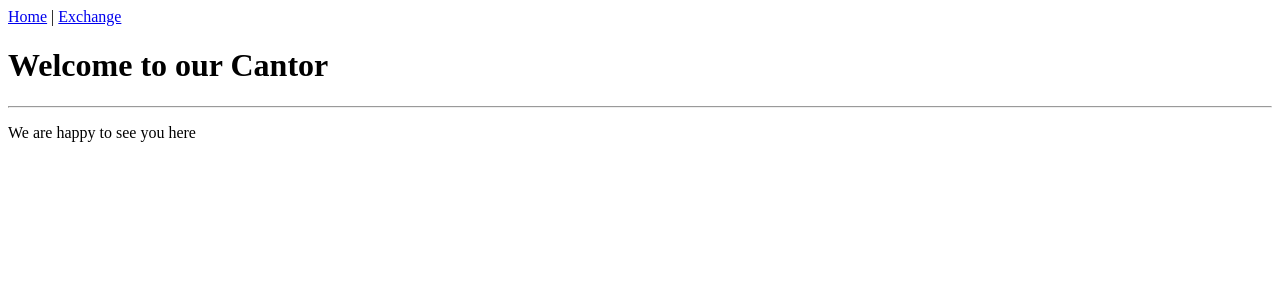
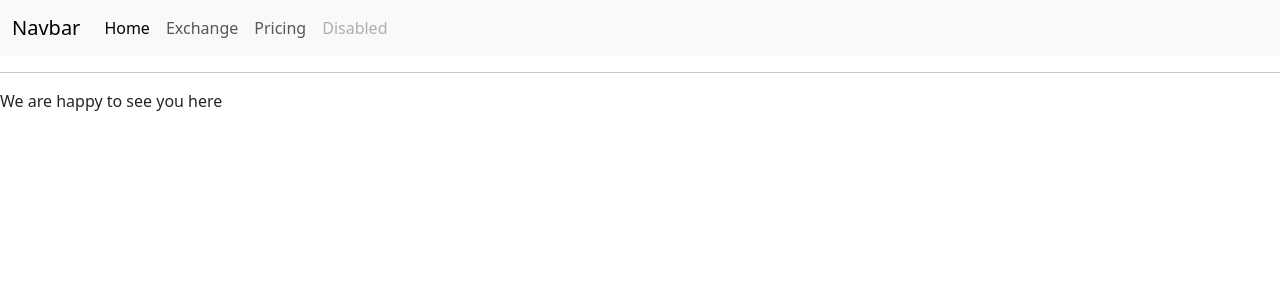
Before and after one commit to rajkonkret/Bootcamp-10-05-2025-web, a Flask app: page / in a window 1280 px wide. Shown: the top 300 px of the page. Run offline with Flask 3, Linux system fonts and the light colour scheme.

Commit message:
[17 4] add navbar

```diff
--- a/web4_with_templates/templates/base.html
+++ b/web4_with_templates/templates/base.html
@@ -5,8 +5,11 @@
     <meta charset="UTF-8">
     <title>Cantor</title>
     <meta name="viewport" content="width=device-width, initial-scale=1.0">
+    <link href="https://cdn.jsdelivr.net/npm/bootstrap@5.3.7/dist/css/bootstrap.min.css" rel="stylesheet" integrity="sha384-LN+7fdVzj6u52u30Kp6M/trliBMCMKTyK833zpbD+pXdCLuTusPj697FH4R/5mcr" crossorigin="anonymous">
+
 </head>
 <body>
+<script src="https://cdn.jsdelivr.net/npm/bootstrap@5.3.7/dist/js/bootstrap.bundle.min.js" integrity="sha384-ndDqU0Gzau9qJ1lfW4pNLlhNTkCfHzAVBReH9diLvGRem5+R9g2FzA8ZGN954O5Q" crossorigin="anonymous"></script>
 
     {% include "menu.html" %}
 
--- a/web5_bootstrap/templates/base.html
+++ b/web5_bootstrap/templates/base.html
@@ -5,17 +5,16 @@
     <meta charset="UTF-8">
     <title>Cantor</title>
     <meta name="viewport" content="width=device-width, initial-scale=1.0">
+<link href="https://cdn.jsdelivr.net/npm/bootstrap@5.3.7/dist/css/bootstrap.min.css" rel="stylesheet" integrity="sha384-LN+7fdVzj6u52u30Kp6M/trliBMCMKTyK833zpbD+pXdCLuTusPj697FH4R/5mcr" crossorigin="anonymous">
+
 </head>
 <body>
+<script src="https://cdn.jsdelivr.net/npm/bootstrap@5.3.7/dist/js/bootstrap.bundle.min.js" integrity="sha384-ndDqU0Gzau9qJ1lfW4pNLlhNTkCfHzAVBReH9diLvGRem5+R9g2FzA8ZGN954O5Q" crossorigin="anonymous"></script>
 
     {% include "menu.html" %}
 
     {{ show_all_flash_message() }}
 
-    <h1>
-        {% block body_header %} {% endblock %}
-    </h1>
-
     {% block body_content %} <HR> {% endblock %}
 </body>
 </html>
--- a/web5_bootstrap/templates/index.html
+++ b/web5_bootstrap/templates/index.html
@@ -1,8 +1,4 @@
 {% extends "base.html" %}
-
-{% block body_header %}
-    Welcome to our Cantor
-{% endblock %}
 
 {% block body_content %}
     {{ super() }}
--- a/web5_bootstrap/templates/menu.html
+++ b/web5_bootstrap/templates/menu.html
@@ -1,4 +1,16 @@
-<div>
-    <a href="{{ url_for('index') }}">Home</a> |
-    <a href="{{ url_for('exchange') }}">Exchange</a>
-</div>
+<nav class="navbar navbar-expand-lg bg-body-tertiary">
+  <div class="container-fluid">
+    <a class="navbar-brand" href="#">Navbar</a>
+    <button class="navbar-toggler" type="button" data-bs-toggle="collapse" data-bs-target="#navbarNavAltMarkup" aria-controls="navbarNavAltMarkup" aria-expanded="false" aria-label="Toggle navigation">
+      <span class="navbar-toggler-icon"></span>
+    </button>
+    <div class="collapse navbar-collapse" id="navbarNavAltMarkup">
+      <div class="navbar-nav">
+        <a class="nav-link active" aria-current="page" href="{{ url_for('index') }}">Home</a>
+        <a class="nav-link" href="{{ url_for('exchange') }}">Exchange</a>
+        <a class="nav-link" href="#">Pricing</a>
+        <a class="nav-link disabled" aria-disabled="true">Disabled</a>
+      </div>
+    </div>
+  </div>
+</nav>
```
